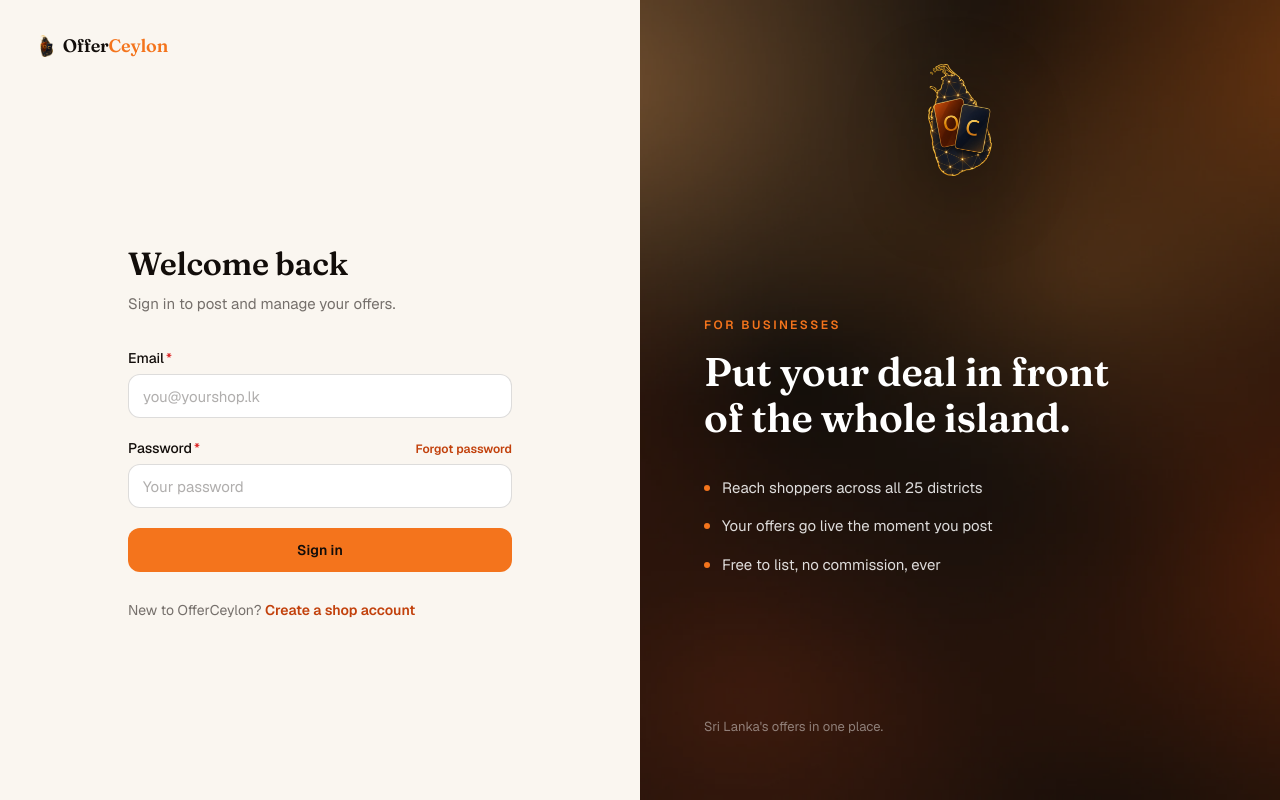
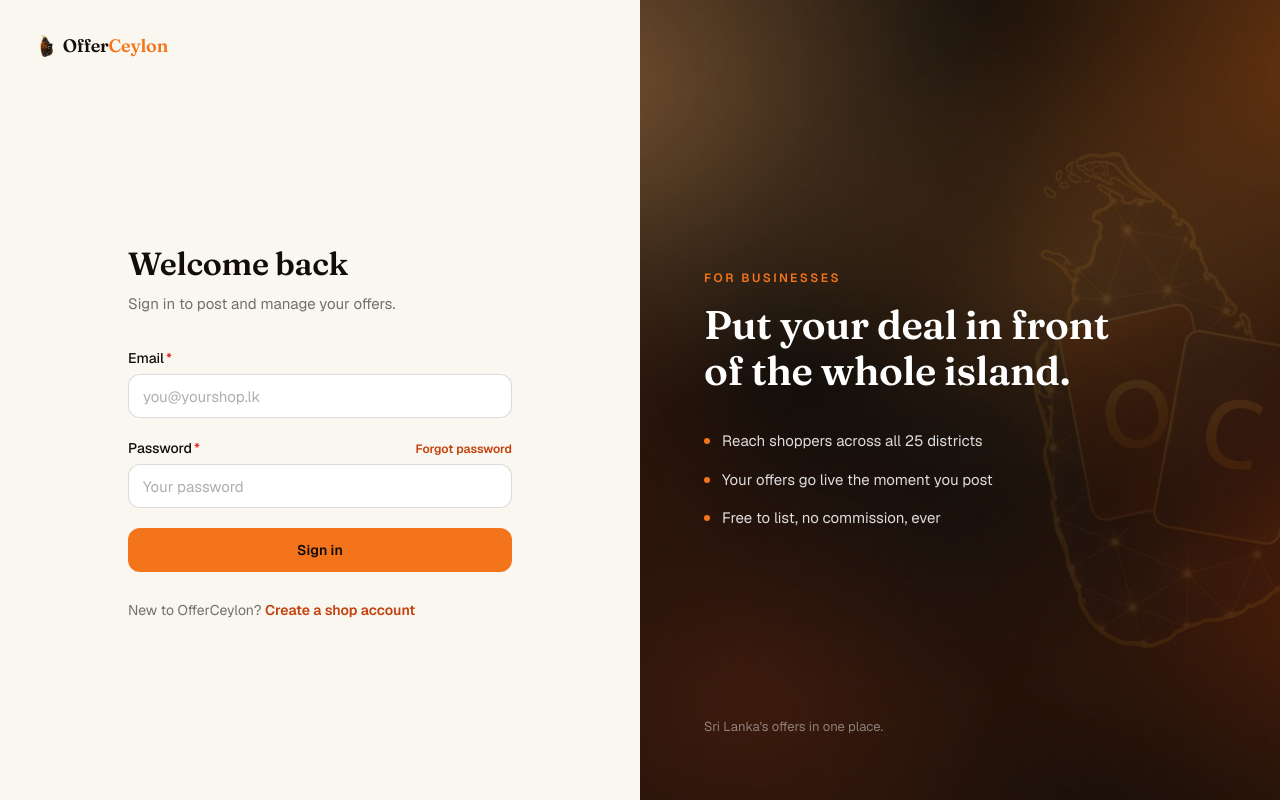
Before and after one commit to diveshkar/offerkade, a Next.js app: page /login in a window 1280 px wide. Built offline with nearby package versions, Linux system fonts and the light colour scheme; no server answers.

Commit message:
watermakerd added

```diff
--- a/app/components/AuthSplit.tsx
+++ b/app/components/AuthSplit.tsx
@@ -63,16 +63,18 @@
         />
         <div aria-hidden className="absolute inset-0 bg-coal-deep/55" />
 
-        <div className="relative flex h-full flex-col justify-between p-12 xl:p-16">
-          <Image
-            src="/brand/logo-mark.webp"
-            alt=""
-            width={64}
-            height={110}
-            unoptimized
-            className="h-28 w-auto object-contain drop-shadow-[0_18px_40px_rgba(0,0,0,0.45)]"
-          />
+        {/* Oversized mark, cropped by the panel edge. Texture, not a focal point. */}
+        <Image
+          src="/brand/logo-mark.webp"
+          alt=""
+          width={420}
+          height={725}
+          unoptimized
+          aria-hidden
+          className="pointer-events-none absolute -right-16 top-1/2 h-[62%] w-auto -translate-y-1/2 object-contain opacity-[0.09] xl:-right-10"
+        />
 
+        <div className="relative flex h-full flex-col justify-center p-12 xl:p-16">
           <div className="max-w-md">
             <p className="text-xs font-semibold uppercase tracking-[0.2em] text-flame">
               For businesses
@@ -94,7 +96,7 @@
             </ul>
           </div>
 
-          <p className="text-[13px] text-white/45">
+          <p className="absolute bottom-12 left-12 text-[13px] text-white/45 xl:bottom-16 xl:left-16">
             Sri Lanka&apos;s offers in one place.
           </p>
         </div>
```
